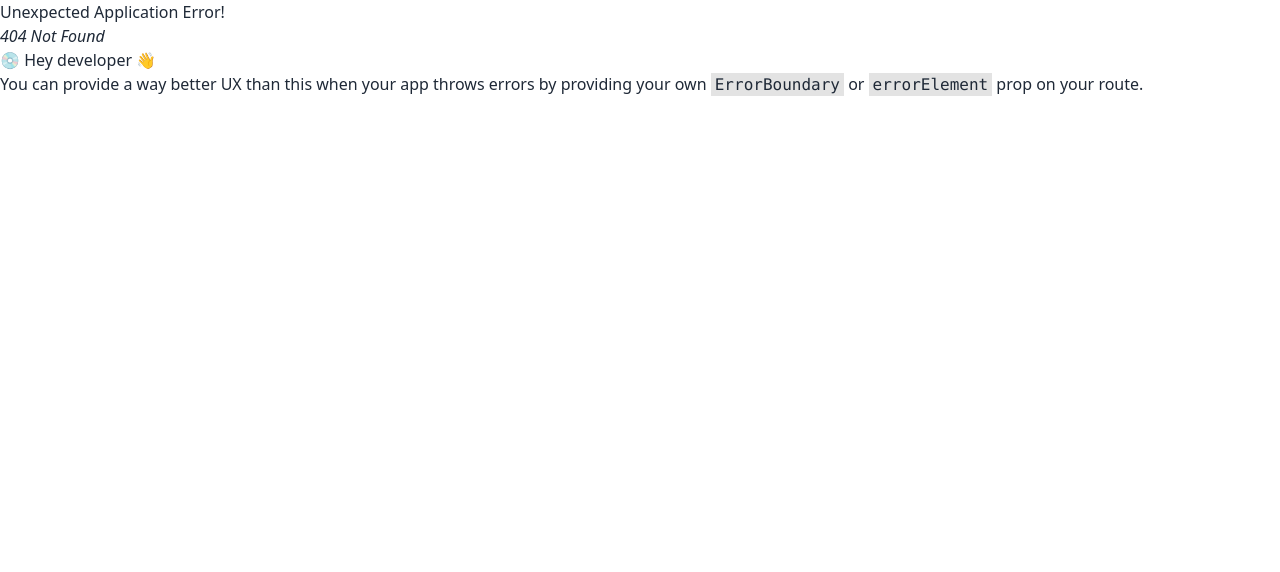
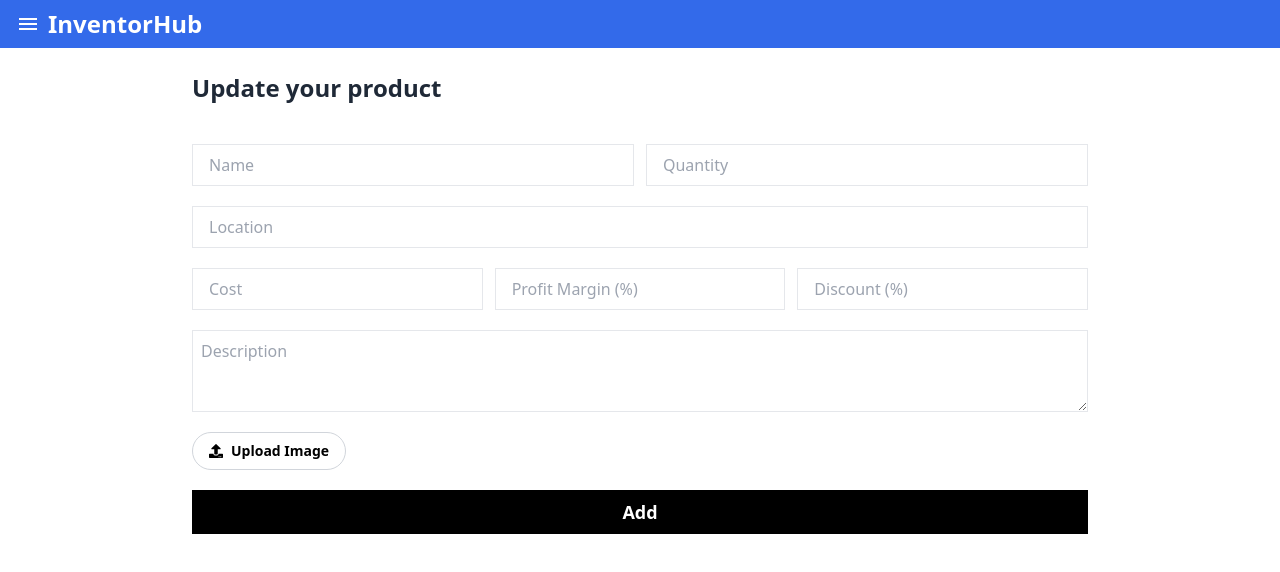
Before and after one commit to ornob90/InventoryManageClient, a React (Vite) app: page /dashboard/update-product/1 in a window 1280 px wide. Before the commit this address had no page. Shown: the top 572 px of the page. Built offline with nearby package versions, Linux system fonts and the light colour scheme.

Commit message:
update product page complete

```diff
--- a/src/components/form/ProductForm.jsx
+++ b/src/components/form/ProductForm.jsx
@@ -4,7 +4,7 @@ import TextArea from "../html/TextArea";
 import Upload from "../html/Upload";
 import Button from "../html/Button";
 
-const ProductForm = () => {
+const ProductForm = ({ method }) => {
   return (
     <form className="grid grid-cols-1 gap-3 mt-10 md:grid-cols-6 gap-y-5">
       <Input placeholder="Name" className="md:col-span-3" />
--- a/src/pages/CreateShop/CreateShop.jsx
+++ b/src/pages/CreateShop/CreateShop.jsx
@@ -31,7 +31,7 @@ const CreateShop = () => {
             Existing
           </p>
         </div>
-        {isCreate ? <ShopForm method="GET" /> : <ExistShopForm />}
+        {isCreate ? <ShopForm method="POST" /> : <ExistShopForm />}
       </Container>
     </div>
   );
--- a/src/pages/Dashboard/Manager/AddProduct/AddProduct.jsx
+++ b/src/pages/Dashboard/Manager/AddProduct/AddProduct.jsx
@@ -6,7 +6,7 @@ const AddProduct = () => {
   return (
     <ShortContainer>
       <h1 className="mt-6 text-2xl font-bold">Add your product</h1>
-      <ProductForm />
+      <ProductForm method="post" />
     </ShortContainer>
   );
 };
--- a/src/pages/Dashboard/Manager/ProductManage/ProductManagerTable.jsx
+++ b/src/pages/Dashboard/Manager/ProductManage/ProductManagerTable.jsx
@@ -1,6 +1,7 @@
 import React from "react";
 import { AiFillEdit } from "react-icons/ai";
 import { MdDelete } from "react-icons/md";
+import { Link } from "react-router-dom";
 const ProductManagerTable = () => {
   return (
     <div className="mt-10 overflow-x-auto">
@@ -33,7 +34,9 @@ const ProductManagerTable = () => {
             <td>10</td>
             <td>3</td>
             <td className="flex items-center h-full gap-2 pt-5 text-xl">
-              <AiFillEdit />
+              <Link to="/dashboard/update-product/1">
+                <AiFillEdit />
+              </Link>
               <MdDelete />
             </td>
           </tr>
--- /dev/null
+++ b/src/pages/Dashboard/Manager/UpdateProduct.jsx
@@ -0,0 +1,14 @@
+import React from "react";
+import ShortContainer from "../../../components/shared/ShortContainer";
+import ProductForm from "../../../components/form/ProductForm";
+
+const UpdateProduct = () => {
+  return (
+    <ShortContainer>
+      <h1 className="mt-6 text-2xl font-bold">Update your product</h1>
+      <ProductForm method="post" />
+    </ShortContainer>
+  );
+};
+
+export default UpdateProduct;
--- a/src/routes/router.jsx
+++ b/src/routes/router.jsx
@@ -6,6 +6,7 @@ import Dashboard from "../layout/Dashboard";
 import ProductManage from "../pages/Dashboard/Manager/ProductManage/ProductManage";
 import SalesCollection from "../pages/Dashboard/Manager/SalesCollection/SalesCollection";
 import AddProduct from "../pages/Dashboard/Manager/AddProduct/AddProduct";
+import UpdateProduct from "../pages/Dashboard/Manager/UpdateProduct";
 
 const router = createBrowserRouter([
   {
@@ -38,6 +39,10 @@ const router = createBrowserRouter([
         path: "/dashboard/add-product",
         element: <AddProduct />,
       },
+      {
+        path: "/dashboard/update-product/:id",
+        element: <UpdateProduct />,
+      },
     ],
   },
 ]);
```
